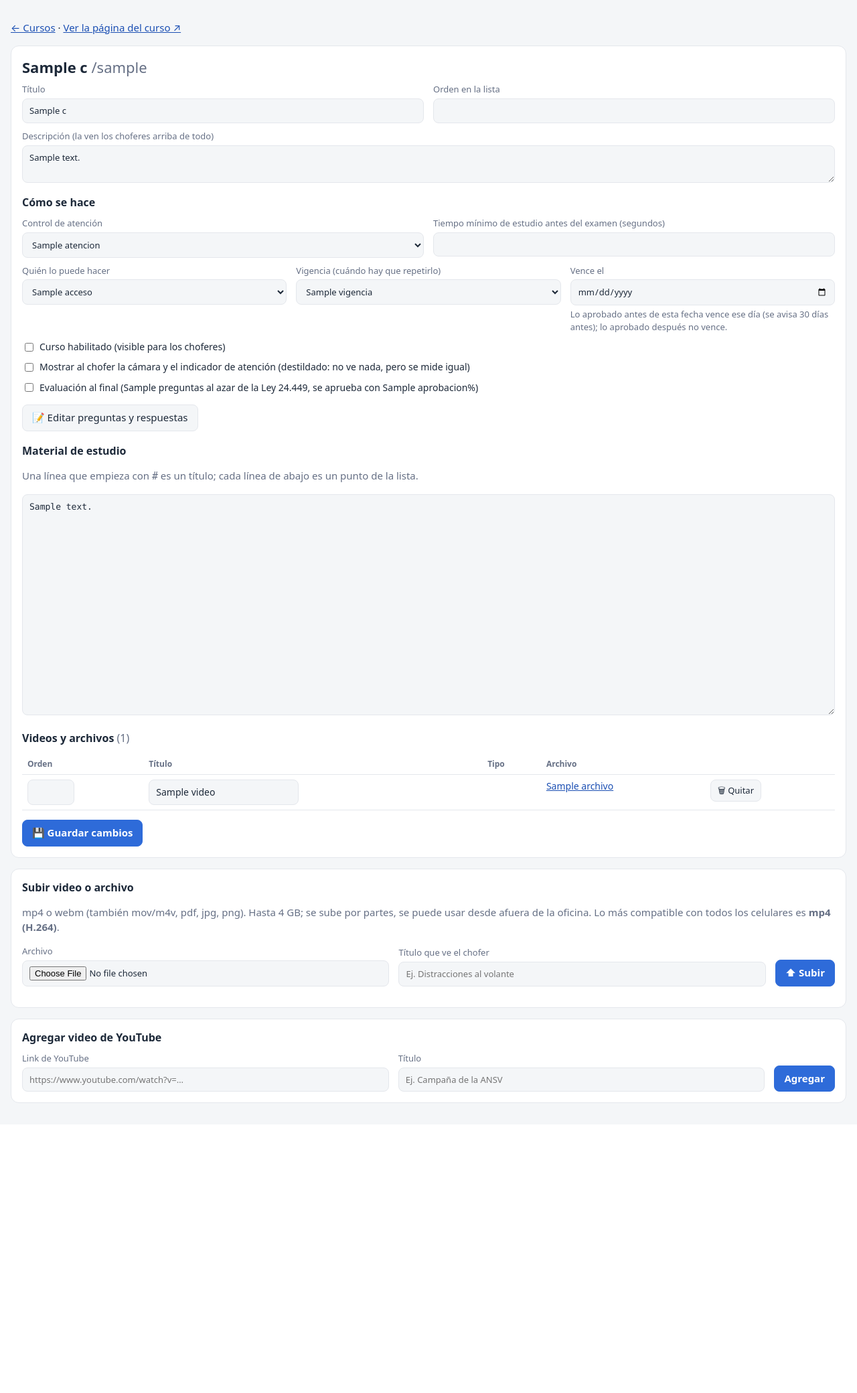
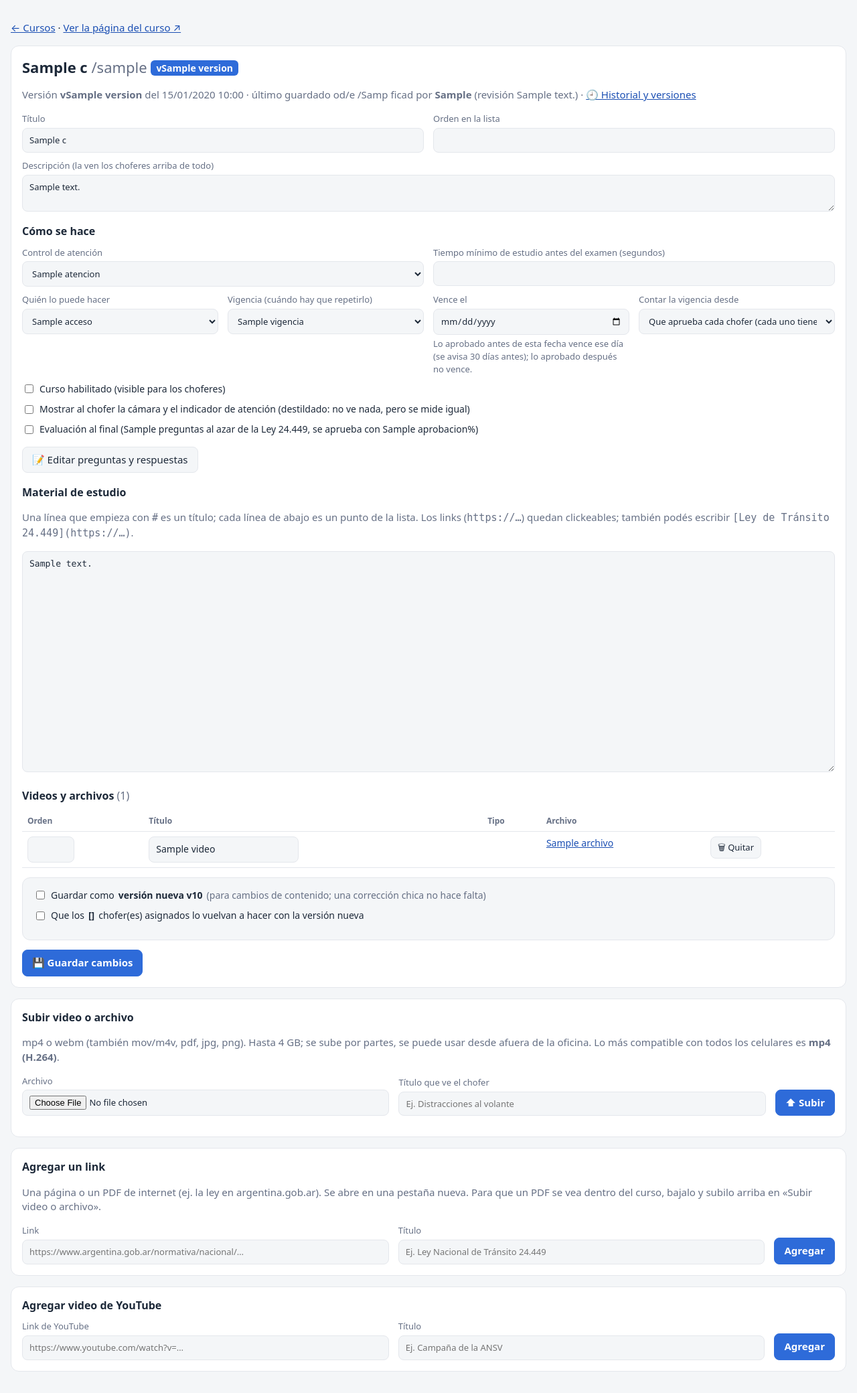
Before and after one commit to yimgame/capacitaciones, a FastAPI app: template panel/app/templates/curso_editar.html in a window 1280 px wide. Shown: the part 43-2123 px from the top of the page at 67% size. Before the commit the page ends 1690 px from the top, so only its background shows below. Run offline with FastAPI, Linux system fonts and the light colour scheme; the template is opened without the code that fills it: most values are stand-ins (such as "Sample title", 1, 10 or a date in 2020); parts of the project's set-up code (start-up, migrations or seed data) failed here and were passed over.

Commit message:
Cursos versionados (historial, restaurar, v1/v2…), vigencia desde la versión, links y PDF en pantalla
- Cada guardado queda en curso_historial (fecha/hora, usuario, resumen de cambios, curso completo) y se
  puede restaurar. La versión sube solo al marcar «versión nueva» (opcional: que los asignados lo recursen).
- Editor y lista muestran versión y último guardado; cada resultado guarda curso_version (se ve en el detalle).
- Vigencia de 6 meses/anual/etc. contada desde que aprueba cada chofer o desde la fecha de la versión.
- Recursos tipo link; PDF subidos se ven dentro del curso (en celular, botón); links clickeables en el material.
- Quitar un recurso ya no borra el archivo (el historial lo puede necesitar).

Co-Authored-By: Claude Opus 5.5 <noreply@anthropic.com>

```diff
--- a/panel/app/datos.py
+++ b/panel/app/datos.py
@@ -46,7 +46,7 @@ def normalizar(crudo):
                 fuente = "formulario"
             camara = fuente == "camara"
             filas.append({
-                "fuente": fuente, "fecha": fecha, "curso": r.get("curso") or "cursomanejo",
+                "fuente": fuente, "fecha": fecha, "curso": r.get("curso") or "cursomanejo", "version": r.get("curso_version"),
                 "nombre": (r.get("nombre") or "").strip().title(),
                 "dni": str(r.get("dni") or ""), "celular": r.get("celular") or "",
                 "empresa_orig": (r.get("empresa") or "").strip(),
--- a/panel/app/main.py
+++ b/panel/app/main.py
@@ -62,6 +62,7 @@ def _requiere(req, permiso=None):
         raise HTTPException(303, headers={"Location": PREFIJO + "/login"})
     if permiso and permiso not in u["puede"]:
         raise HTTPException(403, "Tu usuario no tiene permiso para esto")
+    cursos.USUARIO.set(u["usuario"])          # queda en el historial de los cursos
     return u
 
 
@@ -185,7 +186,7 @@ async def chofer(req: Request, dni: str, demo: str = ""):
         "nacimiento": filas[-1]["nacimiento"],
         "evaluaciones": [{
             "fecha": f["fecha"].strftime("%d/%m/%Y %H:%M"), "fuente": datos.FUENTES[f["fuente"]],
-            "curso": (cursos.obtener(f["curso"]) or {}).get("titulo", f["curso"]),
+            "curso": (cursos.obtener(f["curso"]) or {}).get("titulo", f["curso"]) + (f" (v{f['version']})" if f.get("version") else ""),
             "puntaje": f["puntaje"], "correctas": f["correctas"], "total": f["total"], "aprobado": f["aprobado"],
             "atencion": f["atencion"], "distracciones": f["distracciones"], "salidas": f["salidas"],
             "minutos_estudio": round(f["seg_estudio"] / 60, 1) if f["seg_estudio"] else None,
@@ -384,7 +385,8 @@ def cursos_accion(req: Request, accion: str = Form(...), slug: str = Form(""), t
 def _editor(req, u, c, error=None, msg=None, status=200):
     return plantillas.TemplateResponse(req, "curso_editar.html", {
         "u": u, "c": c, "material_texto": cursos.material_a_texto(c["material"]), "atencion": cursos.ATENCION,
-        "acceso": cursos.ACCESO, "vigencia": cursos.VIGENCIA,
+        "acceso": cursos.ACCESO, "vigencia": cursos.VIGENCIA, "corte": cursos.fecha_corte(c),
+        "asignados": len(padron.dnis_asignados(c["slug"])),
         "error": error, "msg": msg, "extensiones": ",".join(cursos.EXTENSIONES)}, status_code=status)
 
 
@@ -394,8 +396,12 @@ def curso_editar(req: Request, slug: str, msg: str = ""):
     c = cursos.obtener(slug)
     if not c:
         raise HTTPException(404, "No existe ese curso")
-    return _editor(req, u, c, msg={"guardado": "Cambios guardados.", "video": "Video agregado.",
-                                   "quitado": "Recurso quitado."}.get(msg))
+    return _editor(req, u, c, msg={"guardado": "Cambios guardados.", "video": "Video agregado.", "link": "Link agregado.",
+                                   "quitado": "Recurso quitado.",
+                                   "version": f"Guardado como versión nueva v{c.get('version')}.",
+                                   "version_recursar": f"Guardado como versión nueva v{c.get('version')}: "
+                                                       f"{req.query_params.get('n', '0')} chofer(es) lo tienen que volver a hacer.",
+                                   "restaurado": "Revisión restaurada."}.get(msg))
 
 
 @app.post(PREFIJO + "/cursos/{slug}", response_class=HTMLResponse)
@@ -411,13 +417,46 @@ async def curso_guardar(req: Request, slug: str):
         if accion == "quitar":
             cursos.quitar_recurso(slug, f.get("vid", ""))
             return RedirectResponse(f"{PREFIJO}/cursos/{slug}?msg=quitado", 303)
-        cursos.actualizar(slug, {k: str(v) for k, v in f.items()})
+        if accion == "link":
+            cursos.agregar_link(slug, f.get("url", ""), f.get("titulo_link", ""))
+            return RedirectResponse(f"{PREFIJO}/cursos/{slug}?msg=link", 303)
+        c = cursos.actualizar(slug, {k: str(v) for k, v in f.items()})
+        if f.get("nueva_version") == "1" and f.get("recursar_todos") == "1":
+            n = padron.recursar(slug, padron.dnis_asignados(slug), None, u["usuario"])
+            return RedirectResponse(f"{PREFIJO}/cursos/{slug}?msg=version_recursar&n={n}", 303)
+        if f.get("nueva_version") == "1":
+            return RedirectResponse(f"{PREFIJO}/cursos/{slug}?msg=version", 303)
     except ValueError as e:
         c = cursos.obtener(slug)
         if not c:
             raise HTTPException(404, "No existe ese curso")
         return _editor(req, u, c, error=str(e), status=400)
     return RedirectResponse(f"{PREFIJO}/cursos/{slug}?msg=guardado", 303)
+
+
+# ------------------------------------------------------------------ cursos: historial de versiones
+@app.get(PREFIJO + "/cursos/{slug}/historial", response_class=HTMLResponse)
+def curso_historial(req: Request, slug: str, faltan: str = ""):
+    u = _requiere(req, "cursos")
+    c = cursos.obtener(slug)
+    if not c:
+        raise HTTPException(404, "No existe ese curso")
+    return plantillas.TemplateResponse(req, "curso_historial.html", {"u": u, "c": c, "historial": cursos.historial(slug),
+                                                                     "faltan": faltan})
+
+
+@app.post(PREFIJO + "/cursos/{slug}/historial")
+def curso_restaurar(req: Request, slug: str, revision: int = Form(...)):
+    _mismo_origen(req)
+    _requiere(req, "cursos")
+    try:
+        faltan = cursos.restaurar(slug, revision)
+    except ValueError as e:
+        raise HTTPException(400, str(e))
+    if faltan:
+        from urllib.parse import quote
+        return RedirectResponse(f"{PREFIJO}/cursos/{slug}/historial?faltan={quote(' · '.join(faltan))}", 303)
+    return RedirectResponse(f"{PREFIJO}/cursos/{slug}?msg=restaurado", 303)
 
 
 # ------------------------------------------------------------------ cursos: preguntas de la evaluación
@@ -429,6 +468,7 @@ def preguntas_editar(req: Request, slug: str):
         raise HTTPException(404, "No existe ese curso")
     return plantillas.TemplateResponse(req, "curso_preguntas.html", {
         "u": u, "c": c, "banco_ley_total": BANCO_TOTAL,
+        "asignados": len(padron.dnis_asignados(slug)),
         "datos": {"preguntas": c.get("preguntas") or [], "preguntas_por_examen": c.get("preguntas_por_examen", 10),
                   "aprobacion": c.get("aprobacion", 70)}})
 
@@ -444,11 +484,16 @@ def preguntas_ley(req: Request):
 async def preguntas_guardar(req: Request, slug: str):
     _mismo_origen(req)
     _requiere(req, "cursos")
+    b = await req.json()
     try:
-        c = cursos.guardar_evaluacion(slug, await req.json())
+        c = cursos.guardar_evaluacion(slug, b)
     except ValueError as e:
         return JSONResponse({"ok": False, "error": str(e)}, status_code=400)
-    return {"ok": True, "preguntas": c["preguntas"]}
+    n = 0
+    if b.get("nueva_version") and b.get("recursar_todos"):
+        n = padron.recursar(slug, padron.dnis_asignados(slug), None, _usuario(req)["usuario"])
+    return {"ok": True, "preguntas": c["preguntas"], "version": c.get("version"), "revision": c.get("revision"),
+            "modificado": c.get("modificado"), "recursados": n}
 
 
 # ------------------------------------------------------------------ padrón: choferes y transportes
--- a/panel/app/templates/curso_editar.html
+++ b/panel/app/templates/curso_editar.html
@@ -6,7 +6,11 @@
 {% if error %}<p class="error">{{ error }}</p>{% endif %}
 
 <form method="post" class="tarjeta editor" id="f-curso">
-  <h1>{{ c.titulo }} <span class="suave">/{{ c.slug }}</span></h1>
+  <h1>{{ c.titulo }} <span class="suave">/{{ c.slug }}</span> <span class="version">v{{ c.version or 1 }}</span></h1>
+  {% macro fh(iso) %}{{ iso[8:10] }}/{{ iso[5:7] }}/{{ iso[0:4] }} {{ iso[11:16] }}{% endmacro %}
+  <p class="suave">Versión <b>v{{ c.version or 1 }}</b>{% if c.version_fecha %} del {{ fh(c.version_fecha) }}{% endif %}
+    {% if c.modificado %}· último guardado {{ fh(c.modificado) }}{% if c.modificado_por %} por <b>{{ c.modificado_por }}</b>{% endif %} (revisión {{ c.revision }}){% endif %}
+    · <a href="{{ P }}/cursos/{{ c.slug }}/historial">🕘 Historial y versiones</a></p>
   <div class="dos-col">
     <label>Título<input name="titulo" value="{{ c.titulo }}" maxlength="120" required></label>
     <label>Orden en la lista<input name="orden" type="number" value="{{ c.orden }}"></label>
@@ -24,13 +28,17 @@
     <label>Quién lo puede hacer<select name="acceso">
       {% for k, v in acceso.items() %}<option value="{{ k }}" {{ 'selected' if (c.acceso or 'abierto') == k }}>{{ v }}</option>{% endfor %}
     </select></label>
-    <label>Vigencia (cuándo hay que repetirlo)<select name="vigencia_meses" id="vigencia"
-        onchange="document.getElementById('vence-box').hidden = this.value !== '-1'">
+    <label>Vigencia (cuándo hay que repetirlo)<select name="vigencia_meses" id="vigencia" onchange="vigenciaUI()">
       {% for k, v in vigencia.items() %}<option value="{{ k }}" {{ 'selected' if (c.vigencia_meses or 0) == k }}>{{ v }}</option>{% endfor %}
     </select></label>
     <label id="vence-box" {{ '' if c.vigencia_meses == -1 else 'hidden' }}>Vence el
       <input type="date" name="vence_fecha" value="{{ c.vence_fecha or '' }}">
       <span class="suave">Lo aprobado antes de esta fecha vence ese día (se avisa 30 días antes); lo aprobado después no vence.</span></label>
+    <label id="desde-box">Contar la vigencia desde<select name="vigencia_desde" id="vigencia-desde" onchange="vigenciaUI()">
+      <option value="aprobacion" {{ 'selected' if c.vigencia_desde != 'version' }}>Que aprueba cada chofer (cada uno tiene su fecha)</option>
+      <option value="version" {{ 'selected' if c.vigencia_desde == 'version' }}>La fecha de la versión del curso (fecha igual para todos)</option>
+    </select>
+      <span class="suave" id="corte-txt">{% if corte %}Con la versión v{{ c.version or 1 }} vence el <b>{{ corte.strftime('%d/%m/%Y') }}</b>: lo aprobado antes de esa fecha vence ese día.{% endif %}</span></label>
   </div>
   <label class="switch"><input type="checkbox" name="habilitado" value="1" {{ 'checked' if c.habilitado }}> Curso habilitado (visible para los choferes)</label>
   <label class="switch"><input type="checkbox" name="mostrar_camara" value="1" {{ 'checked' if c.mostrar_camara }}> Mostrar al chofer la cámara y el indicador de atención (destildado: no ve nada, pero se mide igual)</label>
@@ -39,7 +47,8 @@
   <p><a class="boton" href="{{ P }}/cursos/{{ c.slug }}/preguntas">📝 Editar preguntas y respuestas</a></p>
 
   <h2>Material de estudio</h2>
-  <p class="suave">Una línea que empieza con <code>#</code> es un título; cada línea de abajo es un punto de la lista.</p>
+  <p class="suave">Una línea que empieza con <code>#</code> es un título; cada línea de abajo es un punto de la lista.
+    Los links (<code>https://…</code>) quedan clickeables; también podés escribir <code>[Ley de Tránsito 24.449](https://…)</code>.</p>
   <textarea name="material" rows="16" class="mono">{{ material_texto }}</textarea>
 
   <h2>Videos y archivos <span class="suave">({{ c.videos|length }})</span></h2>
@@ -49,13 +58,22 @@
     <tbody>{% for v in c.videos %}
       <tr><td><input name="v_orden_{{ v.id }}" type="number" value="{{ v.orden }}" style="width:70px"></td>
         <td><input name="v_titulo_{{ v.id }}" value="{{ v.titulo }}" maxlength="120"></td>
-        <td>{{ {'video':'🎬 Video','youtube':'▶️ YouTube','documento':'📄 PDF','imagen':'🖼️ Imagen'}[v.tipo] }}</td>
+        <td>{{ {'video':'🎬 Video','youtube':'▶️ YouTube','documento':'📄 PDF','imagen':'🖼️ Imagen','link':'🔗 Link'}[v.tipo] }}</td>
         <td class="suave">{% if v.tipo == 'youtube' %}<a href="https://youtu.be/{{ v.youtube }}" target="_blank">{{ v.youtube }}</a>
+            {% elif v.tipo == 'link' %}<a href="{{ v.url }}" target="_blank" rel="noopener">{{ v.url[:60] }}</a>
             {% else %}<a href="/recursos/{{ v.archivo }}" target="_blank">{{ v.archivo.split('/')[-1] }}</a>{% endif %}</td>
         <td><button class="chico" form="f-quitar" name="vid" value="{{ v.id }}" onclick="return confirm('¿Quitar «{{ v.titulo }}» del curso?')">🗑 Quitar</button></td></tr>
     {% endfor %}</tbody></table></div>
   {% else %}<p class="suave">Todavía no tiene videos.</p>{% endif %}
 
+  <div class="tarjeta" style="margin:14px 0 0;background:var(--bg)">
+    <label class="switch"><input type="checkbox" name="nueva_version" value="1" id="nueva-version"
+      onchange="document.getElementById('recursar-box').hidden = !this.checked"> Guardar como <b>versión nueva v{{ (c.version or 1) + 1 }}</b>
+      <span class="suave">(para cambios de contenido; una corrección chica no hace falta)</span></label>
+    <label class="switch" id="recursar-box" hidden><input type="checkbox" name="recursar_todos" value="1"
+      onchange="if (this.checked && !confirm('Los {{ asignados }} chofer(es) que tienen asignado este curso lo van a tener que volver a hacer. ¿Seguro?')) this.checked = false">
+      Que los <b>{{ asignados }}</b> chofer(es) asignados lo vuelvan a hacer con la versión nueva</label>
+  </div>
   <button class="primario" style="margin-top:14px">💾 Guardar cambios</button>
 </form>
 <form method="post" id="f-quitar"><input type="hidden" name="accion" value="quitar"></form>
@@ -74,6 +92,18 @@
 </div>
 
 <div class="tarjeta">
+  <h2>Agregar un link</h2>
+  <p class="suave">Una página o un PDF de internet (ej. la ley en argentina.gob.ar). Se abre en una pestaña nueva.
+    Para que un PDF se vea dentro del curso, bajalo y subilo arriba en «Subir video o archivo».</p>
+  <form method="post" class="fila-form">
+    <input type="hidden" name="accion" value="link">
+    <label>Link<input name="url" type="url" placeholder="https://www.argentina.gob.ar/normativa/nacional/…" required></label>
+    <label>Título<input name="titulo_link" placeholder="Ej. Ley Nacional de Tránsito 24.449"></label>
+    <button class="primario">Agregar</button>
+  </form>
+</div>
+
+<div class="tarjeta">
   <h2>Agregar video de YouTube</h2>
   <form method="post" class="fila-form">
     <input type="hidden" name="accion" value="youtube">
@@ -83,7 +113,16 @@
   </form>
 </div>
 
+<style>.version { font-size:14px; background:var(--azul); color:#fff; border-radius:6px; padding:2px 8px; vertical-align:middle; }</style>
 <script>
+function vigenciaUI() {
+  const v = document.getElementById("vigencia").value;
+  document.getElementById("vence-box").hidden = v !== "-1";
+  document.getElementById("desde-box").hidden = !(Number(v) > 0);
+  const t = document.getElementById("corte-txt");
+  if (t) t.hidden = document.getElementById("vigencia-desde").value !== "version";
+}
+vigenciaUI();
 const P = "{{ P }}", SLUG = "{{ c.slug }}", PARTE = 32 * 1024 * 1024;
 const $ = (id) => document.getElementById(id);
 $("b-subir").onclick = async () => {
--- a/panel/app/templates/cursos.html
+++ b/panel/app/templates/cursos.html
@@ -12,11 +12,12 @@
     <tbody>
     {% for c in cursos %}
       <tr class="{{ '' if c.habilitado else 'apagado' }}">
-        <td><b>{{ c.titulo }}</b><div class="suave">{{ c.descripcion[:90] }}</div></td>
+        <td><b>{{ c.titulo }}</b> <span class="suave">v{{ c.version or 1 }}</span><div class="suave">{{ c.descripcion[:90] }}</div>
+          {% if c.modificado %}<div class="suave">Guardado {{ c.modificado[8:10] }}/{{ c.modificado[5:7] }}/{{ c.modificado[0:4] }} {{ c.modificado[11:16] }}{% if c.modificado_por %} · {{ c.modificado_por }}{% endif %}</div>{% endif %}</td>
         <td><a href="/{{ c.slug }}" target="_blank">/{{ c.slug }}</a></td>
         <td>{{ '🟢 Habilitado' if c.habilitado else '⚪ Deshabilitado' }}</td>
         <td>{{ 'Solo asignados' if c.acceso == 'asignados' else 'Abierto' }}</td>
-        <td>{% if c.vigencia_meses == -1 %}Hasta el {{ (c.vence_fecha or '').split('-')|reverse|join('/') }}{% else %}{{ {0: 'No vence', 6: '6 meses', 12: 'Anual', 24: '2 años', 36: '3 años'}.get(c.vigencia_meses or 0, (c.vigencia_meses ~ ' meses')) }}{% endif %}</td>
+        <td>{% if c.vigencia_meses == -1 %}Hasta el {{ (c.vence_fecha or '').split('-')|reverse|join('/') }}{% else %}{{ {0: 'No vence', 6: '6 meses', 12: 'Anual', 24: '2 años', 36: '3 años'}.get(c.vigencia_meses or 0, (c.vigencia_meses ~ ' meses')) }}{{ ' (desde la versión)' if c.vigencia_desde == 'version' and (c.vigencia_meses or 0) > 0 else '' }}{% endif %}</td>
         <td>{{ {'elegir': 'Con y sin cámara', 'camara': 'Solo con cámara', 'sin': 'Solo sin cámara'}[c.atencion] }}</td>
         <td>{{ 'Se ven' if c.mostrar_camara else 'Ocultos' }}</td>
         <td>{{ c.videos|length }}</td>
```
Also changed, not shown: panel/app/cursos.py (+136 -12 lines), panel/app/examen.py (+9 -4 lines), panel/app/padron.py (+12 -6 lines), panel/app/templates/curso_historial.html (added, +24 -0 lines), panel/app/templates/curso_preguntas.html (+9 -3 lines), web/curso.html (+23 -2 lines), README.md.
